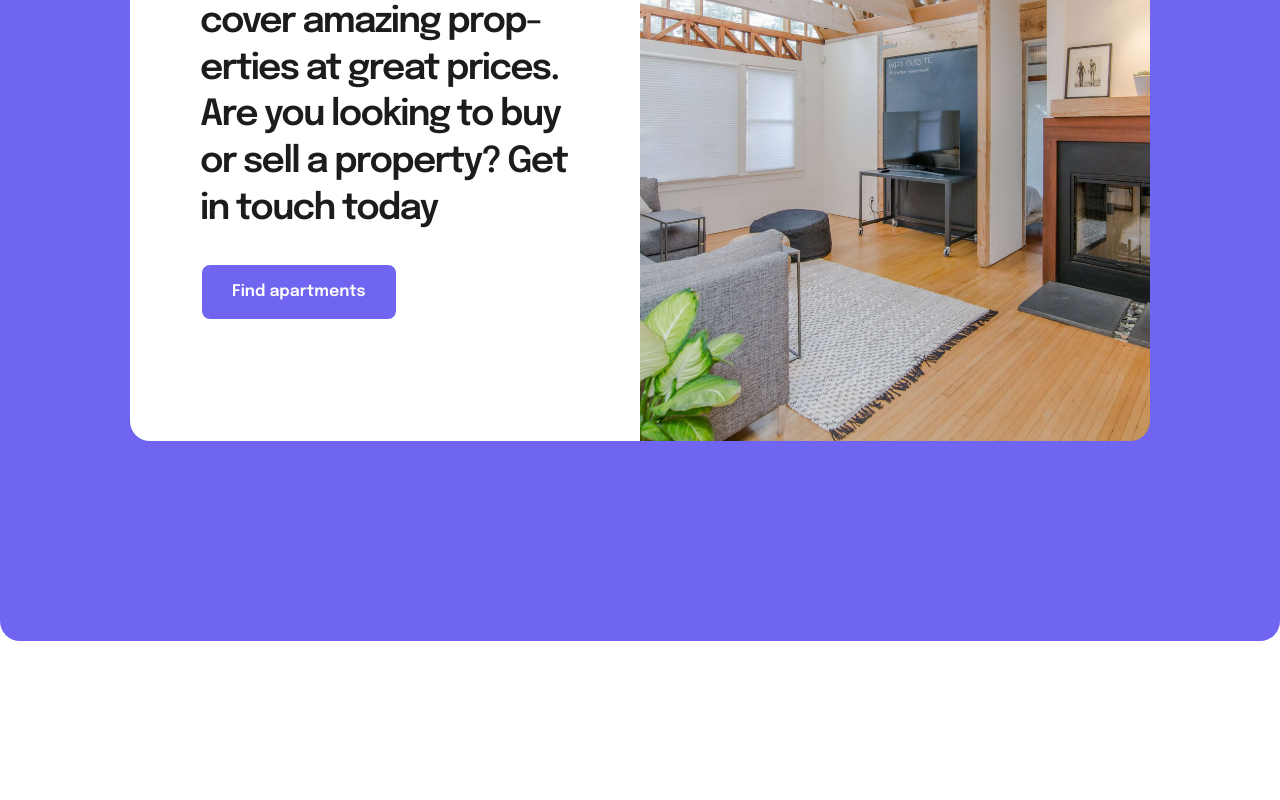
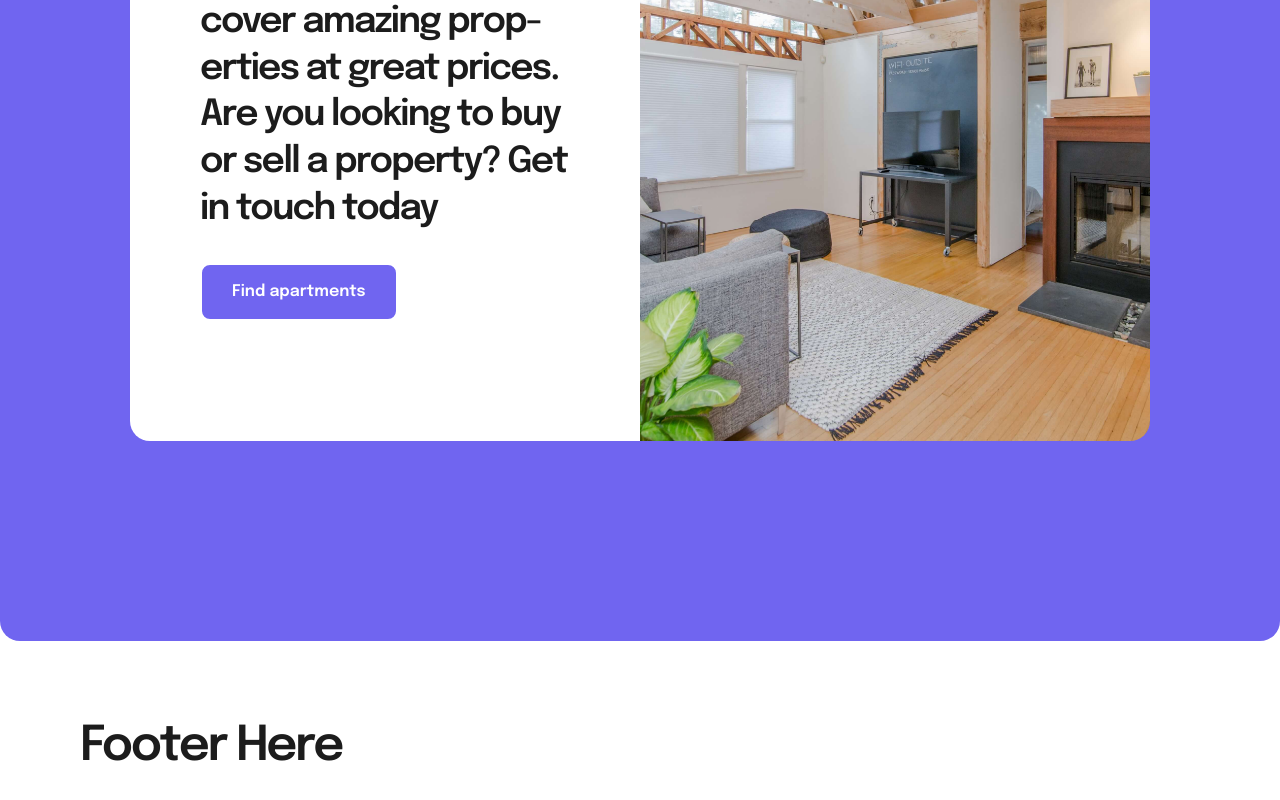
Before and after one commit to ChristianWare/Case-Study-One, a Next.js app: page / in a window 1280 px wide. Shown: the part 6883-7683 px from the top of the page. Before the commit the page ends 7524 px from the top, so only its background shows below. Built offline with nearby package versions, Linux system fonts and the light colour scheme.

Commit message:
Footer start

```diff
--- a/src/app/page.tsx
+++ b/src/app/page.tsx
@@ -9,6 +9,7 @@ import Owner from "@/components/Owner/Owner";
 import Faqs from "@/components/Faqs/Faqs";
 import FinalCTA1 from "@/components/FinalCTA1/FinalCTA1";
 import FinalCTA2 from "@/components/FinalCTA2/FinalCTA2";
+import Footer from "@/components/Footer/Footer";
 
 export default function Home() {
   return (
@@ -22,6 +23,7 @@ export default function Home() {
       <Faqs />
       <FinalCTA1 />
       <FinalCTA2 />
+      <Footer />
     </div>
   );
 }
--- /dev/null
+++ b/src/components/Footer/Footer.tsx
@@ -0,0 +1,14 @@
+import ContentPadding from "../ContentPadding/ContentPadding";
+import LayoutWrapper from "../LayoutWrapper/LayoutWrapper";
+import styles from "./Footer.module.css";
+
+const Footer = () => {
+  return (
+    <LayoutWrapper>
+      <ContentPadding>
+        <h2>Footer Here</h2>
+      </ContentPadding>
+    </LayoutWrapper>
+  );
+};
+export default Footer;
```
Also changed, not shown: src/components/Footer/Footer.module.css (added).
